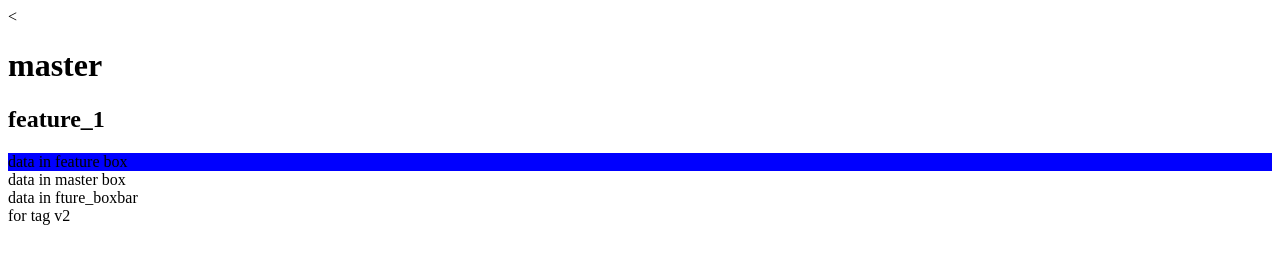
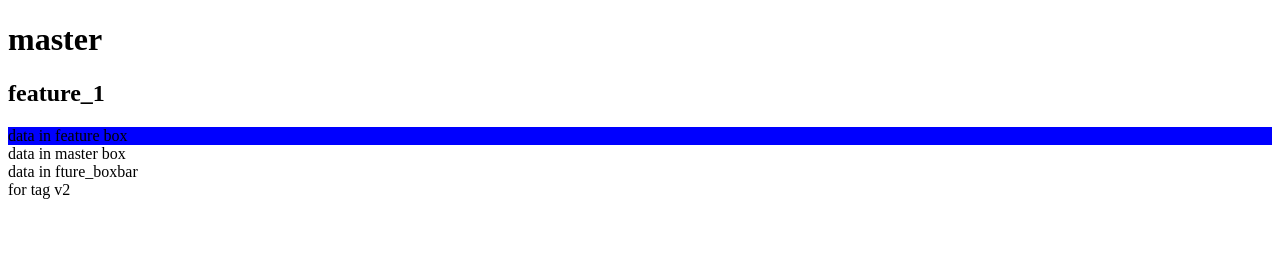
Before and after one commit to csswebio/test, a plain HTML site: page index.html in a window 1280 px wide. Drawn offline with Linux system fonts and the light colour scheme.

Commit message:
modify < tag

```diff
--- a/index.html
+++ b/index.html
@@ -4,7 +4,7 @@
   <meta charset="UTF-8">
   <meta name="viewport" content="width=device-width, initial-scale=1.0">
   <meta http-equiv="X-UA-Compatible" content="ie=edge">
-  <<link rel="stylesheet" href="css/style.css">
+  <link rel="stylesheet" href="css/style.css">
   <title>Document</title>
 </head>
 <body>
```
